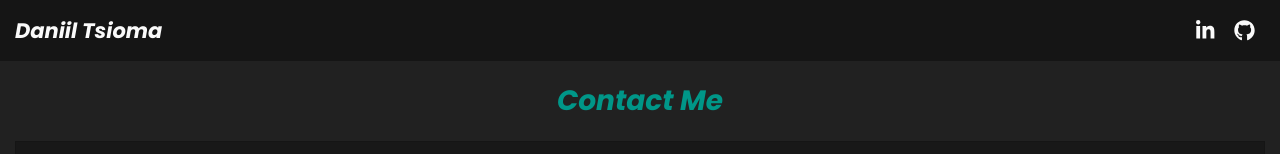
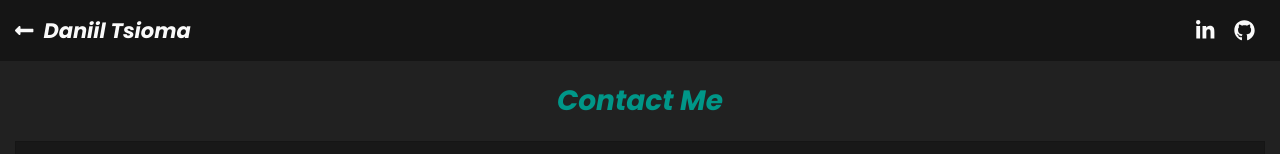
Before and after one commit to dtsioma/dtsioma.com, a Next.js app: page /contact in a window 1280 px wide. Shown: the top 154 px of the page. Built offline with nearby package versions, Linux system fonts and the light colour scheme.

Commit message:
Added Back button in header

```diff
--- a/components/header/Header.tsx
+++ b/components/header/Header.tsx
@@ -1,7 +1,9 @@
 import { FC } from "react";
 import Link from "next/link";
+import { useRouter } from "next/router";
 import { FontAwesomeIcon } from "@fortawesome/react-fontawesome";
 import { faGithub, faLinkedinIn } from "@fortawesome/free-brands-svg-icons";
+import { faLongArrowAltLeft } from "@fortawesome/free-solid-svg-icons";
 import Container from "../general/container/Container";
 import Row from "../general/row/Row";
 import styles from "./Header.module.css";
@@ -9,13 +11,24 @@ import styles from "./Header.module.css";
 const Header: FC = () => {
   const githubUrl = "https://github.com/dtsioma";
   const linkedInUrl = "https://www.linkedin.com/in/dtsioma/";
+  const { pathname } = useRouter();
 
   return (
     <header className={styles.Header}>
       <Container>
         <Row className={styles.HeaderRow}>
           <Link href="/">
-            <span className={styles.Name}>Daniil Tsioma</span>
+            <span className={styles.Name}>
+              <FontAwesomeIcon
+                icon={faLongArrowAltLeft}
+                style={{
+                  width: pathname === "/" ? 0 : "auto",
+                  marginRight: pathname === "/" ? 0 : "10px",
+                }}
+                className={styles.Back}
+              />
+              Daniil Tsioma
+            </span>
           </Link>
           <div className={styles.Buttons}>
             <a href={linkedInUrl} className={styles.Button}>
```
Also changed, not shown: 1 other file (tests, documents, lock files or other folders).
